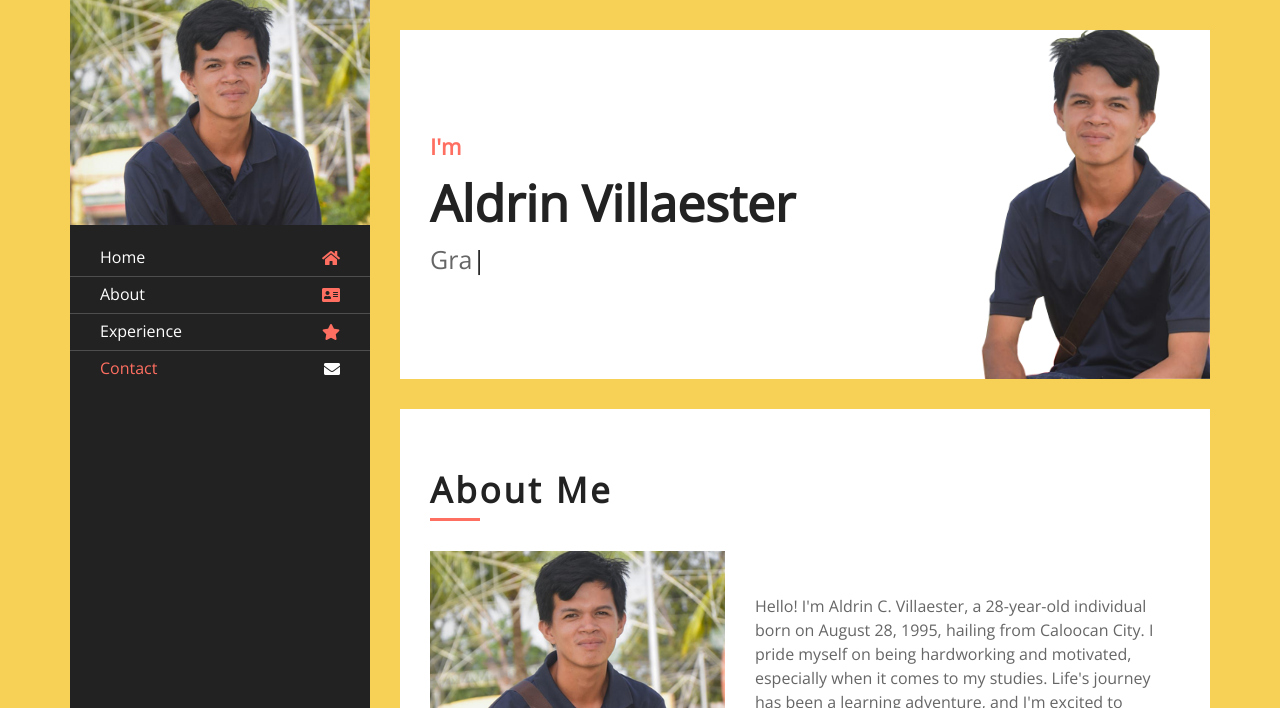
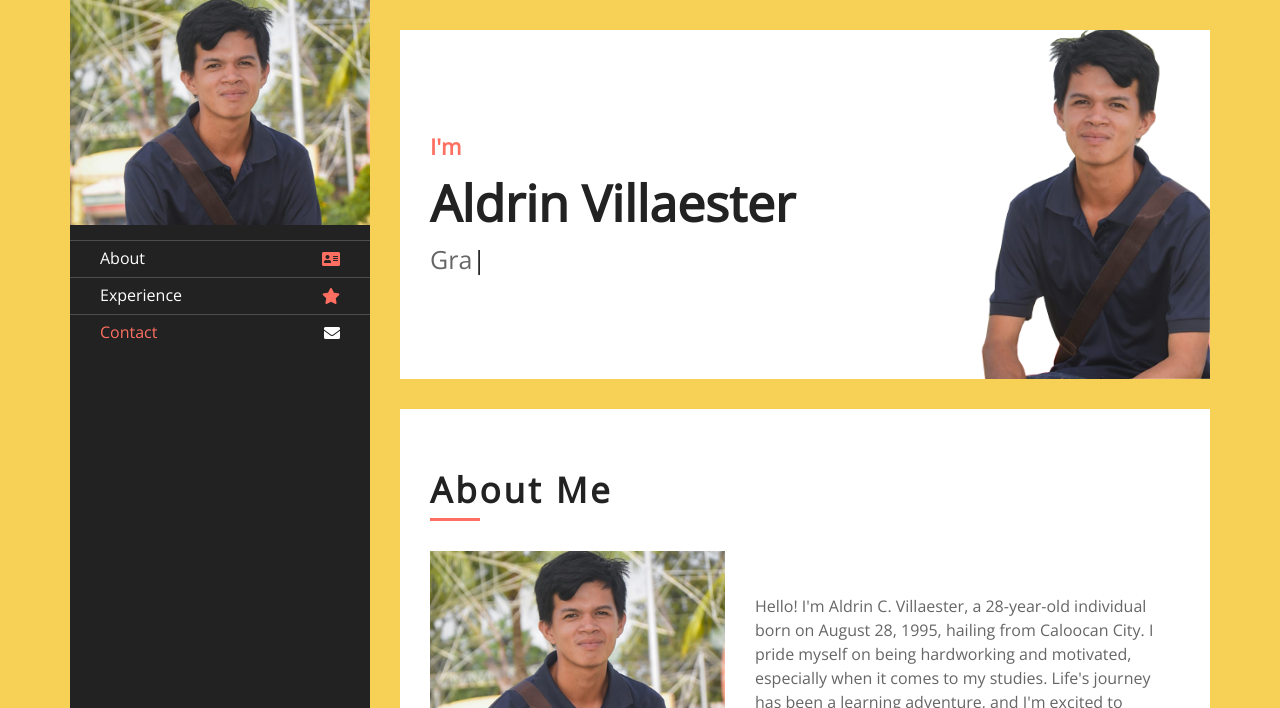
Before and after one commit to aldrenvillaester931/aldrinvillaester931, a plain HTML site: page index.html in a window 1280 px wide. Shown: the top 708 px of the page. Drawn offline with nearby package versions, Linux system fonts and the light colour scheme.

Commit message:
Update index.html

```diff
--- a/index.html
+++ b/index.html
@@ -39,7 +39,7 @@
                         <div class="collapse navbar-collapse" id="navbarCollapse">
                             <ul class="nav navbar-nav">
                                 <li class="nav-item">
-                                    <a class="nav-link" href="#header">Home<i class="fa fa-home"></i></a>
+<!--                                     <a class="nav-link" href="#header">Home<i class="fa fa-home"></i></a> -->
                                 </li>
                                 <li class="nav-item">
                                     <a class="nav-link" href="#about">About<i class="fa fa-address-card"></i></a>
```
